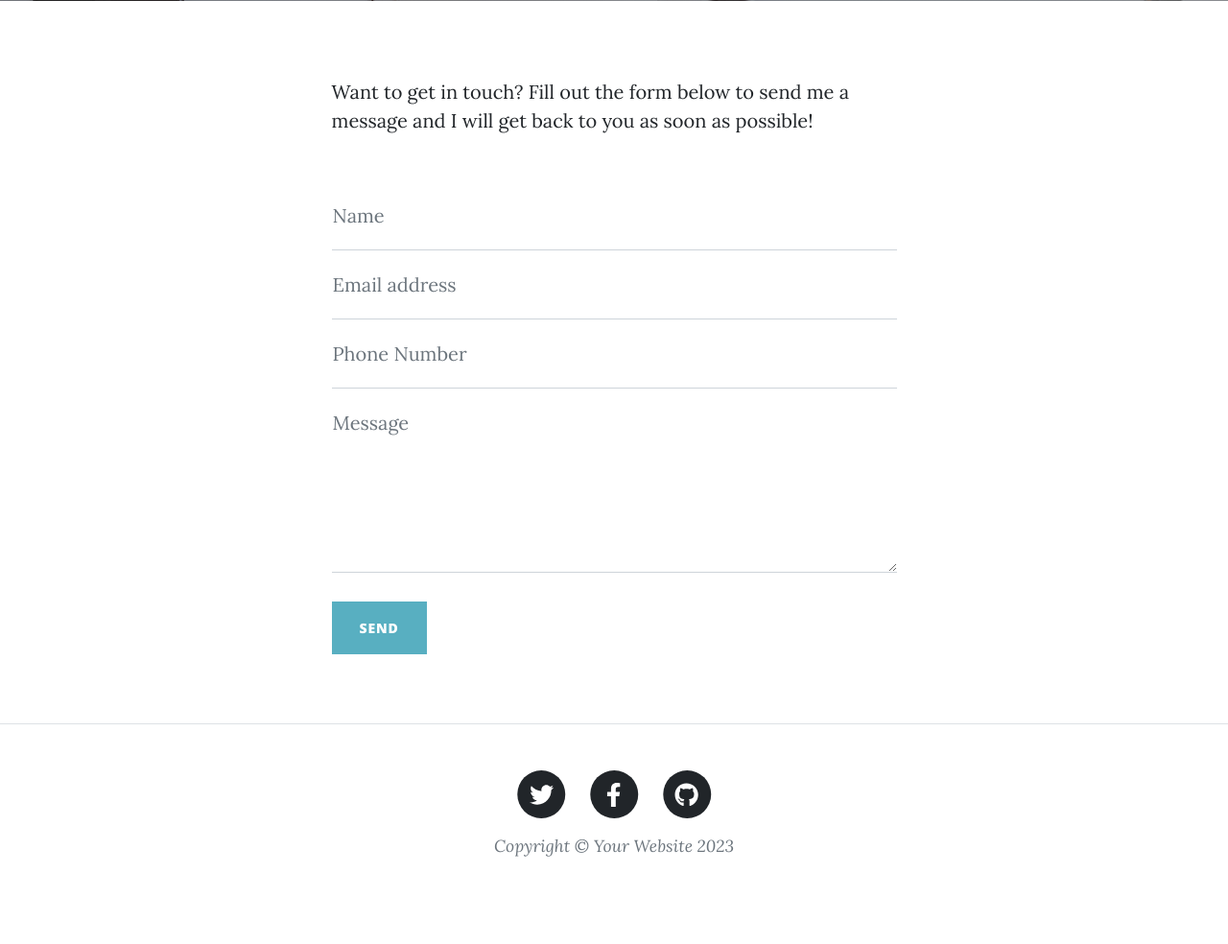
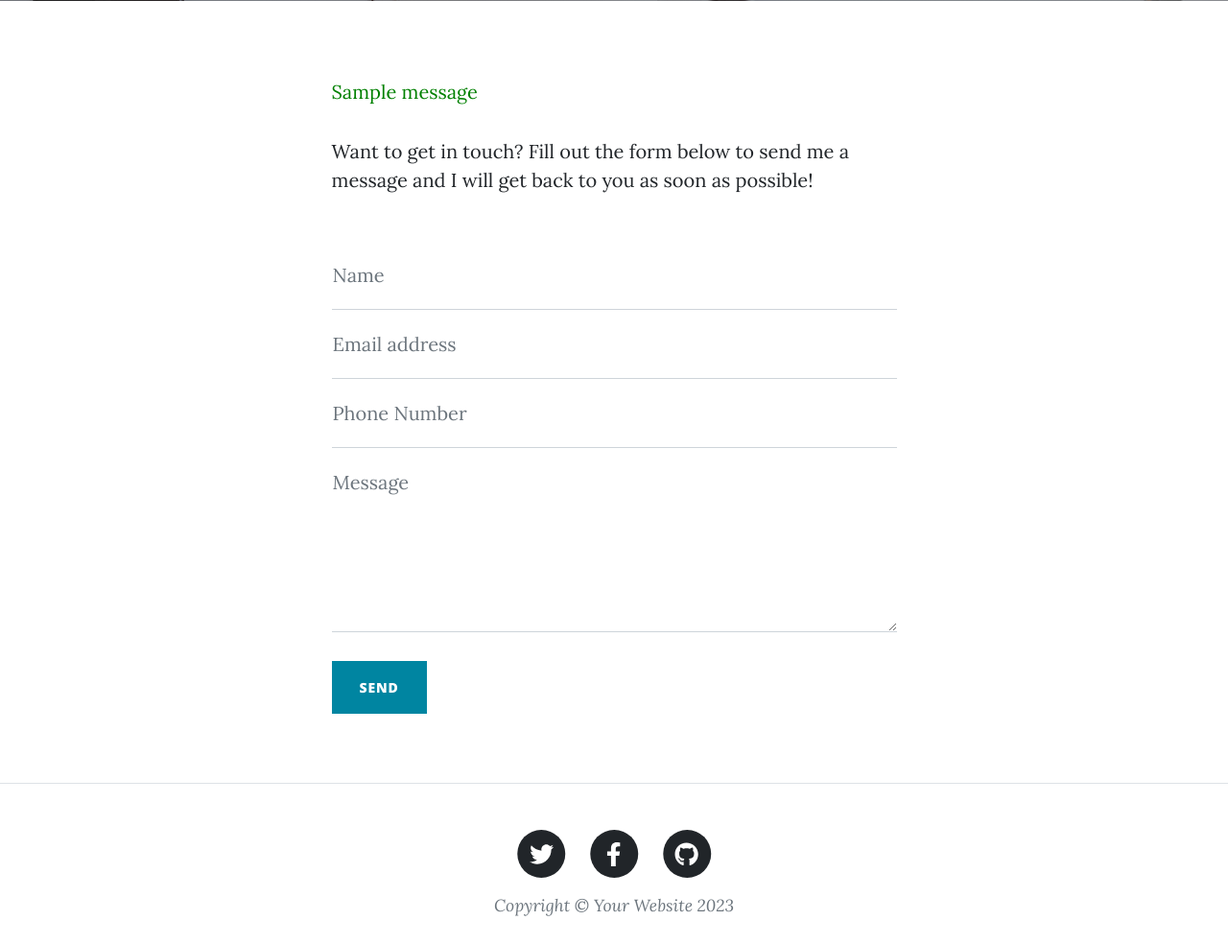
Before and after one commit to guptaamit05/python-100-days, a Flask app: page /contact-us in a window 1280 px wide. Shown: the part 531-1515 px from the top of the page at 96% size. Before the commit the page ends 1424 px from the top, so only its background shows below. Run offline with Flask 3, Linux system fonts and the light colour scheme; one stand-in notice (Sample message) is shown; some libraries are stand-ins or nearby versions.

Commit message:
Added Dynamic contact form submit logic.

```diff
--- a/38_Flask/Blog_site/app.py
+++ b/38_Flask/Blog_site/app.py
@@ -1,7 +1,19 @@
-from flask import Flask, render_template
+from flask import Flask, render_template, request, redirect, url_for, flash
+import smtplib
 import datetime, requests
+from dotenv import load_dotenv
+import os
+
+
+
+load_dotenv()
+
 app = Flask(__name__)
 
+# Add this line right after initializing your app
+app.secret_key = os.environ['APP_KEY']
+admin_email    = os.environ['HOST_USER_EMAIL']
+admin_password = os.environ['HOST_EMAIL_PASSWORD']
 
 
 @app.route('/')
@@ -19,8 +31,44 @@ def about_us():
     return render_template("about.html", title="About Me", about_me="This is about me")
 
 
-@app.route("/contact-us")
+def sendMailToAdmin(name, email, message):
+
+    try:
+        with smtplib.SMTP('smtp.gmail.com', os.environ['SMTP_EMAIL_PORT']) as connec:
+            connec.starttls()
+            connec.login(user=admin_email, password=admin_password)
+            connec.sendmail(
+                to_addrs='amitkc.gupta@infobeans.com',
+                from_addr=admin_email,
+                msg=f"Subject: New Message from {name} \nHi Admin\n\n,  \n New user send a mail, here is the details of him/her:\n Name: {name}\n Email: {email}\n\n, Message: {message}. \n once you get a chance please reply to them."
+            )
+        return True
+    except Exception as e:
+        print("Error", e)
+        return False
+
+
+@app.route("/contact-us", methods={'GET', 'POST'})
 def contact_us():
+    if request.method == 'POST':
+        # print(request.form.get("name"))
+        # Extract form data using the HTML input "name" attributes
+        user_name = request.form.get('name')
+        user_email = request.form.get('email')
+        user_message = request.form.get('message')
+
+        if not user_name or not user_email or not user_message:
+            flash('All fields are required!', 'error')
+            return redirect(url_for('contact_us'))
+        # Send mail..
+        is_mail_sent = sendMailToAdmin(user_name, user_email, user_message)
+        if is_mail_sent:
+            flash('Your message has been sent successfully!', 'success')
+            return redirect(url_for('contact_us'))
+        else:
+            flash('Something went wrong to send message!', 'error')
+            return redirect(url_for('contact_us'))
+
     return render_template("contact.html", title="Contact Me", about_me="Have questions? I have answers")
 
 
--- a/38_Flask/Blog_site/templates/contact.html
+++ b/38_Flask/Blog_site/templates/contact.html
@@ -5,6 +5,13 @@
             <div class="container px-4 px-lg-5">
                 <div class="row gx-4 gx-lg-5 justify-content-center">
                     <div class="col-md-10 col-lg-8 col-xl-7">
+                        {% with messages = get_flashed_messages(with_categories=true) %}
+                            {% if messages %}
+                                {% for category, message in messages %}
+                                    <p class="flash-{{ category }}">{{ message }}</p>
+                                {% endfor %}
+                            {% endif %}
+                        {% endwith %}
                         <p>Want to get in touch? Fill out the form below to send me a message and I will get back to you as soon as possible!</p>
                         <div class="my-5">
                             <!-- * * * * * * * * * * * * * * *-->
@@ -14,25 +21,25 @@
                             <!-- To make this form functional, sign up at-->
                             <!-- https://startbootstrap.com/solution/contact-forms-->
                             <!-- to get an API token!-->
-                            <form id="contactForm" data-sb-form-api-token="API_TOKEN">
+                            <form id="contactForm"  method="POST" action="{{url_for('contact_us')}}" data-sb-form-api-token="API_TOKEN">
                                 <div class="form-floating">
-                                    <input class="form-control" id="name" type="text" placeholder="Enter your name..." data-sb-validations="required" />
+                                    <input name="name" class="form-control" id="name" type="text" placeholder="Enter your name..." data-sb-validations="required" />
                                     <label for="name">Name</label>
                                     <div class="invalid-feedback" data-sb-feedback="name:required">A name is required.</div>
                                 </div>
                                 <div class="form-floating">
-                                    <input class="form-control" id="email" type="email" placeholder="Enter your email..." data-sb-validations="required,email" />
+                                    <input name="email" class="form-control" id="email" type="email" placeholder="Enter your email..." data-sb-validations="required,email" />
                                     <label for="email">Email address</label>
                                     <div class="invalid-feedback" data-sb-feedback="email:required">An email is required.</div>
                                     <div class="invalid-feedback" data-sb-feedback="email:email">Email is not valid.</div>
                                 </div>
                                 <div class="form-floating">
-                                    <input class="form-control" id="phone" type="tel" placeholder="Enter your phone number..." data-sb-validations="required" />
+                                    <input name="phone" class="form-control" id="phone" type="tel" placeholder="Enter your phone number..." data-sb-validations="required" />
                                     <label for="phone">Phone Number</label>
                                     <div class="invalid-feedback" data-sb-feedback="phone:required">A phone number is required.</div>
                                 </div>
                                 <div class="form-floating">
-                                    <textarea class="form-control" id="message" placeholder="Enter your message here..." style="height: 12rem" data-sb-validations="required"></textarea>
+                                    <textarea name="message" class="form-control" id="message" placeholder="Enter your message here..." style="height: 12rem" data-sb-validations="required"></textarea>
                                     <label for="message">Message</label>
                                     <div class="invalid-feedback" data-sb-feedback="message:required">A message is required.</div>
                                 </div>
@@ -55,7 +62,7 @@
                                 <!-- an error submitting the form-->
                                 <div class="d-none" id="submitErrorMessage"><div class="text-center text-danger mb-3">Error sending message!</div></div>
                                 <!-- Submit Button-->
-                                <button class="btn btn-primary text-uppercase disabled" id="submitButton" type="submit">Send</button>
+                                <button class="btn btn-primary text-uppercase" id="submitButton" type="submit">Send</button>
                             </form>
                         </div>
                     </div>
--- a/38_Flask/Blog_site/templates/header.html
+++ b/38_Flask/Blog_site/templates/header.html
@@ -14,6 +14,10 @@
         <link href="https://fonts.googleapis.com/css?family=Open+Sans:300italic,400italic,600italic,700italic,800italic,400,300,600,700,800" rel="stylesheet" type="text/css" />
         <!-- Core theme CSS (includes Bootstrap)-->
         <link href="static/css/styles.css" rel="stylesheet" />
+        <style>
+            .flash-success { color: green; }
+            .flash-error { color: red; }
+        </style>
 
     </head>
     <body>
```
Also changed, not shown: 1 other file.
